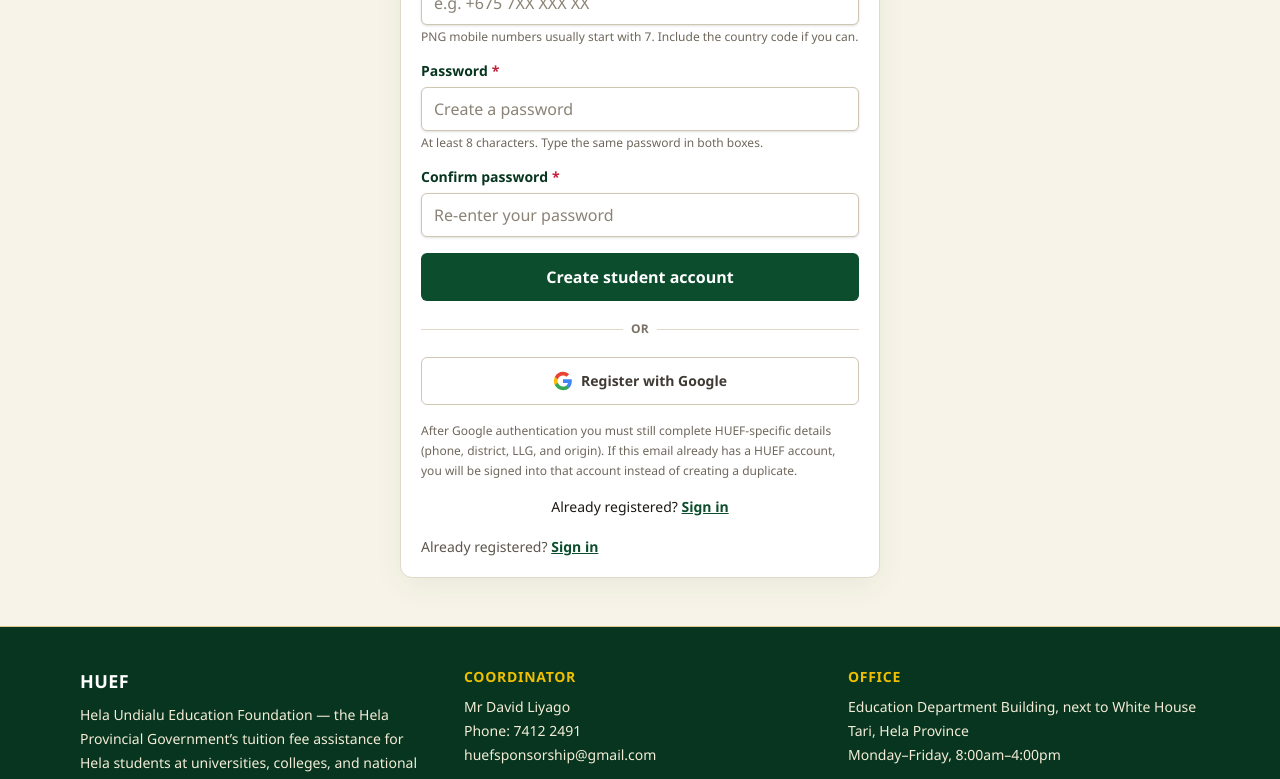
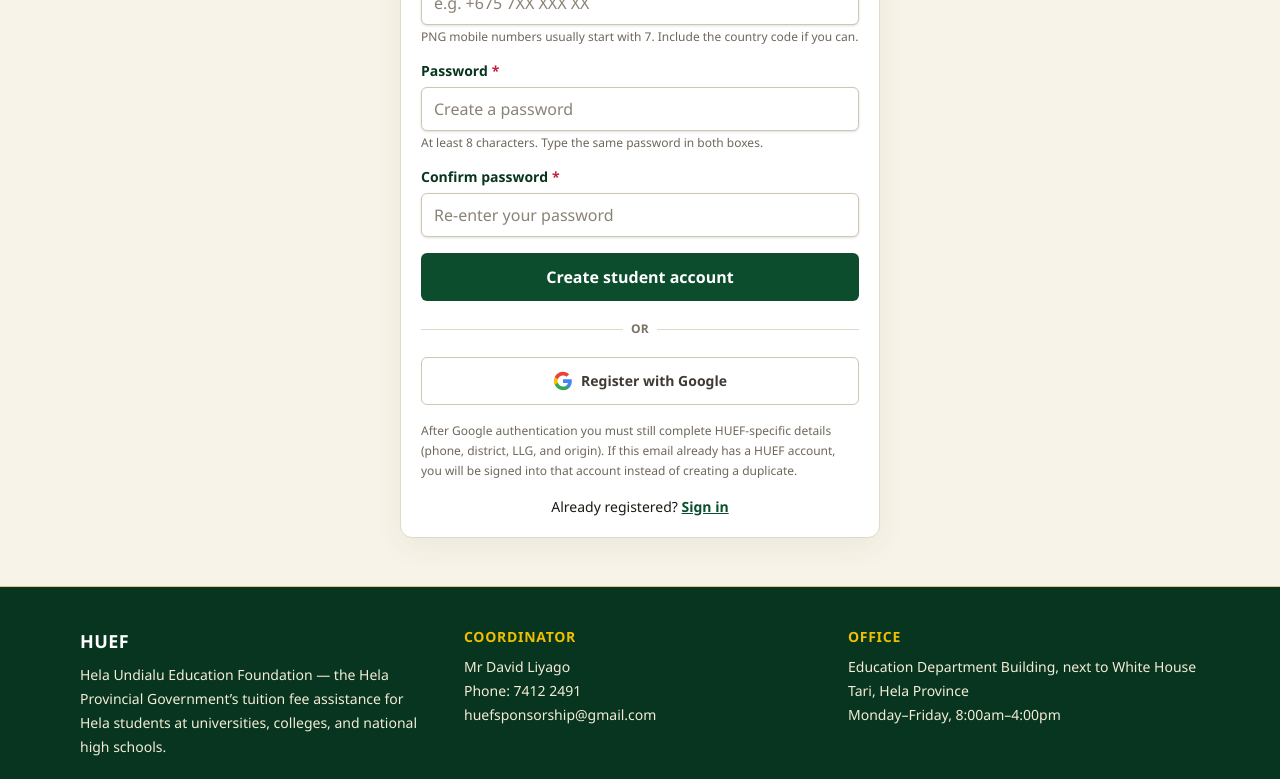
Before and after one commit to ETD231244/heuf_screensing_system, a Next.js app in the folder sponsor-ai/sponso-ai-github/: page /register in a window 1280 px wide. Shown: the part 494-1273 px from the top of the page. Built offline with nearby package versions, Linux system fonts and the light colour scheme; no server answers.

Commit message:
Remove duplicate sign-in link from the HUEF registration page
Co-authored-by: davidtelijah002 <davidtelijah002@gmail.com>

```diff
--- a/sponsor-ai/sponso-ai-github/src/app/register/page.tsx
+++ b/sponsor-ai/sponso-ai-github/src/app/register/page.tsx
@@ -1,4 +1,3 @@
-import Link from "next/link";
 import { cookies } from "next/headers";
 import { redirect } from "next/navigation";
 import { Card, CardBody, CardHeader, CardTitle } from "@/components/ui/card";
@@ -22,12 +21,6 @@ export default async function RegisterPage() {
         </CardHeader>
         <CardBody className="space-y-5">
           <RegisterForm errorCode={flash} />
-          <p className="text-sm text-[#5c564c]">
-            Already registered?{" "}
-            <Link href="/login" className="font-semibold text-[var(--huef-green)] underline">
-              Sign in
-            </Link>
-          </p>
         </CardBody>
       </Card>
     </div>
```
